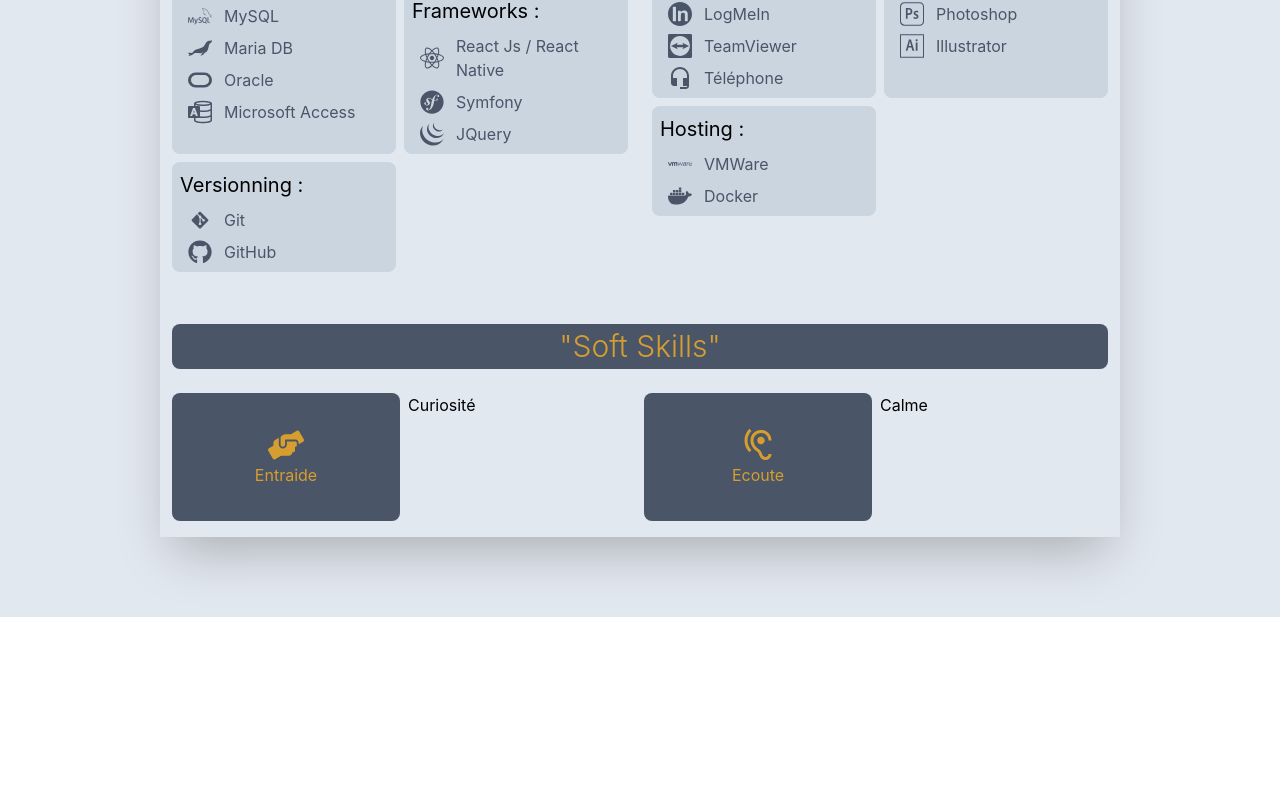
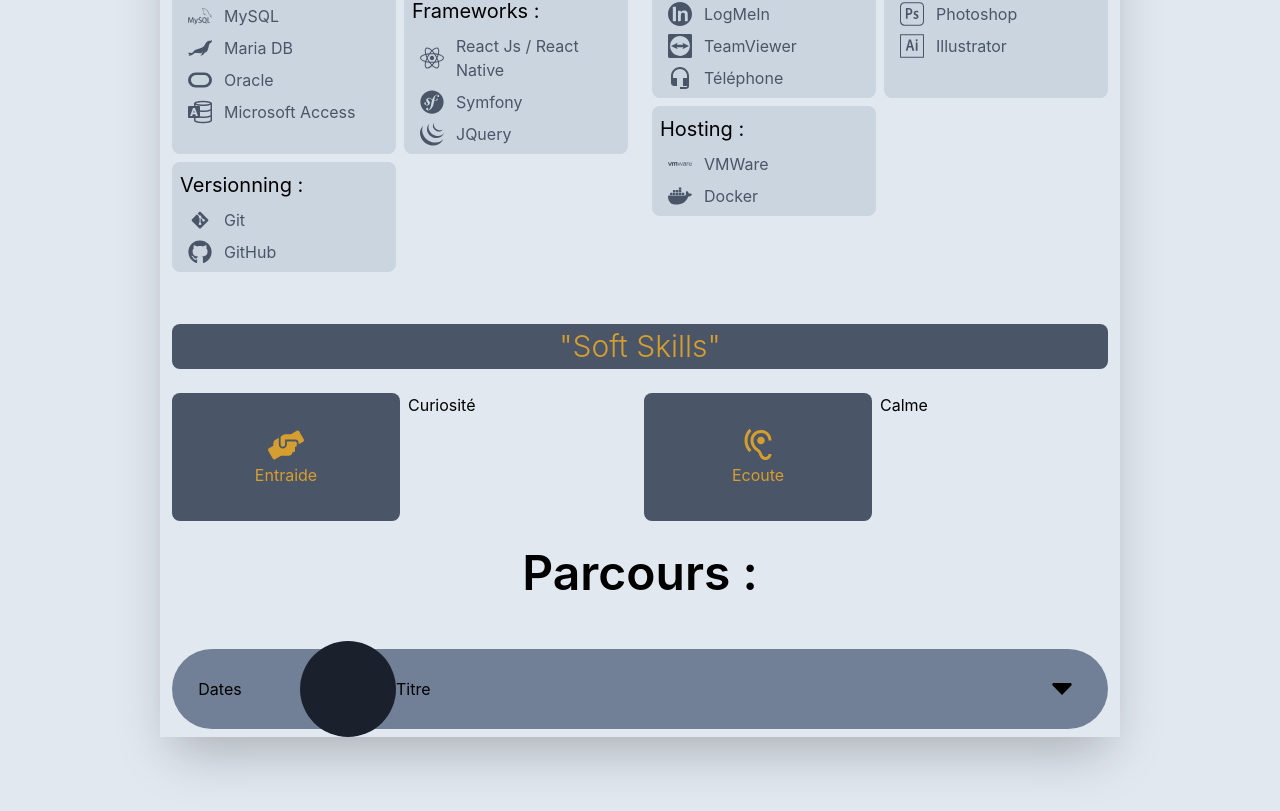
Before and after one commit to beenair/moncv, a React (Create React App) app: page / in a window 1280 px wide. Shown: the part 1458-2269 px from the top of the page. Before the commit the page ends 2075 px from the top, so only its background shows below. Built offline with nearby package versions, Linux system fonts and the light colour scheme; no server answers; the HTML template or start-up script is replaced by a standard one.

Commit message:
Modification expérinces, admin et menu

```diff
--- a/src/App.js
+++ b/src/App.js
@@ -12,7 +12,7 @@ export default function App() {
 
       <Switch>
         <div className="bg-gray-300">
-            <Route path="/">
+            <Route exact path="/">
               <Home />
             </Route>
             <Route exact path="/admin">
--- a/src/Components/admin/admin.js
+++ b/src/Components/admin/admin.js
@@ -2,7 +2,7 @@ import React, { Component }from 'react';
 import {Switch,Route,Link} from 'react-router-dom'
 
 import AdminMenu from './adminMenu'
-import AdminInfo from './adminInfos'
+import AdminInfos from './adminInfos'
 import AdminSkills from './adminSkills'
 import AdminExperience from './adminExperience'
 import AdminFormation from './adminFormation'
@@ -44,8 +44,8 @@ export default class Admin extends Component {
 
                 <Switch>
 
-                  <Route path="/admin/infos">
-                    <AdminInfo/>
+                  <Route exact path="/admin/infos">
+                    <AdminInfos/>
                   </Route>
 
                   <Route path="/admin/skills">
--- a/src/Components/admin/adminInfos.js
+++ b/src/Components/admin/adminInfos.js
@@ -2,7 +2,7 @@ import React,{Component} from 'react';
 import axios from 'axios';
 
 
-export default class AdminInfo extends Component {
+export default class AdminInfos extends Component {
 
 
   state = {
--- a/src/Components/experiences.js
+++ b/src/Components/experiences.js
@@ -17,10 +17,14 @@ export default class Experiences extends Component{
 
     return(
 
-      <div className ="grid gap-8">
+      <div className ="grid gap-8 px-3">
+
+        <div className="text-5xl font-semibold text-center">
+          Parcours :
+        </div>
 
         {/* Entreprise */}
-        <div className="h-24 bg-black w-4/6 m-auto relative z-0">
+        <div className="h-24 w-full m-auto relative z-0">
           <div className="h-20 mt-2 flex flex-row items-center rounded-l-full rounded-r-full bg-gray-600">
             {/* Dates */}
             <div classname="flex-initial">
--- a/src/Components/home.js
+++ b/src/Components/home.js
@@ -1,6 +1,7 @@
 import Menu from './menuSidebar'
 import Header from './header'
 import Skills from './skills'
+import Experiences from './experiences'
 
 
 export default function Home() {
@@ -27,6 +28,11 @@ export default function Home() {
       <div id="skills">
         <Skills/>
       </div>
+
+      {/* Experiences */}
+      <div id="parcours">
+        <Experiences/>
+      </div>
     </div>
 
 
--- a/src/Components/menuSidebar.js
+++ b/src/Components/menuSidebar.js
@@ -19,7 +19,7 @@ export default function MenuSidebar(){
       <div className="flex flex-1 flex-col gap-5 place-content-center place-items-center">
         <Link to='apropos' smooth={true} duration={1000}  className="transform duration-500 hover:scale-125"> <HiUser/> </Link>
         <Link to='skills' smooth={true} duration={1000} className="transform duration-500 hover:scale-125"> <GiMuscleUp/> </Link>
-        <Link to='/parcours' className="transform duration-500 hover:scale-125"> <GiSuitcase/> </Link>
+        <Link to='parcours' smooth={true} duration={1000} className="transform duration-500 hover:scale-125"> <GiSuitcase/> </Link>
         <Link to='/formation' className="transform duration-500 hover:scale-125"> <GoMortarBoard/> </Link>
         <Link to='/hobbies' className="transform duration-500 hover:scale-125"> <GiSoccerBall/> </Link>
         <Link to='/contact' className="transform duration-500 hover:scale-125"> <FaPenAlt/> </Link>
```
